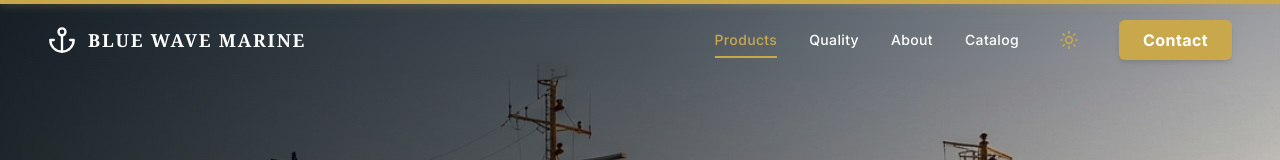
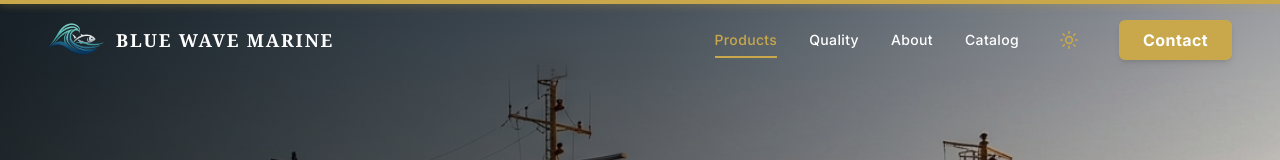
Before and after one commit to Dev-Shah23/Blue-Marine-Wave, a React (Create React App) app: page / in a window 1280 px wide. Shown: the top 160 px of the page. Built offline with nearby package versions, Linux system fonts and the light colour scheme; no server answers.

Commit message:
Add logo to navbar, footer, and browser tab favicon

```diff
--- a/public/index.html
+++ b/public/index.html
@@ -4,6 +4,8 @@
         <meta charset="utf-8" />
         <meta name="viewport" content="width=device-width, initial-scale=1" />
         <meta name="theme-color" content="#000000" />
+        <link rel="icon" href="%PUBLIC_URL%/logo.png" type="image/png" />
+        <link rel="apple-touch-icon" href="%PUBLIC_URL%/logo.png" />
         <meta name="description" content="Premium B2B seafood export platform connecting Asian markets with the world's finest seafood." />
         <meta property="og:title" content="Blue Wave Marine — Premium Seafood Export" />
         <meta property="og:description" content="Premium B2B seafood export platform connecting Asian markets with the world's finest seafood." />
--- a/src/components/Footer.js
+++ b/src/components/Footer.js
@@ -1,4 +1,5 @@
-import { Anchor, Mail, Phone, MapPin, Instagram, Linkedin, Facebook } from "lucide-react";
+import { Mail, Phone, MapPin, Instagram, Linkedin, Facebook } from "lucide-react";
+import logo from "../fwdphotos/logo.png";
 import { Link } from "react-router-dom";
 import { motion } from "framer-motion";
 import { useTheme } from "next-themes";
@@ -84,11 +85,11 @@ export default function Footer() {
       </div>
 
       <div className="max-w-7xl mx-auto px-6 relative z-10">
-        <div className="grid grid-cols-1 md:grid-cols-3 gap-12 mb-16">
+        <div className="grid grid-cols-1 md:grid-cols-3 gap-12 mb-16 items-start">
           {/* Column 1: Brand & Contact */}
           <div className="space-y-6">
             <div className="flex items-center gap-3">
-              <Anchor className="w-8 h-8 text-[var(--accent-gold)]" />
+              <img src={logo} alt="Blue Wave Marine Logo" className="w-16 h-16 object-contain" />
               <span className="text-xl font-bold tracking-widest font-serif">
                 BLUE WAVE MARINE
               </span>
@@ -124,7 +125,7 @@ export default function Footer() {
           </div>
 
           {/* Column 2: Quick Links */}
-          <div>
+          <div className="pt-4">
             <h4 className="text-lg font-bold mb-6 font-serif border-b border-[var(--accent-gold)]/30 pb-2 inline-block">Quick Links</h4>
             <ul className="space-y-4 text-sm text-slate-400">
               <li><a href="/#products" className="hover:text-[var(--accent-gold)] transition-colors">Products</a></li>
@@ -136,7 +137,7 @@ export default function Footer() {
           </div>
 
           {/* Column 3: Certifications */}
-          <div>
+          <div className="pt-4">
             <h4 className="text-lg font-bold mb-6 font-serif border-b border-[var(--accent-gold)]/30 pb-2 inline-block">Certifications</h4>
             <ul className="space-y-4 text-sm text-slate-400">
               <li className="flex items-center gap-2 whitespace-nowrap"><span className="w-1.5 h-1.5 rounded-full bg-[var(--accent-gold)]" /> ISO 22000</li>
--- a/src/components/Navbar.js
+++ b/src/components/Navbar.js
@@ -1,5 +1,6 @@
 import { useEffect, useState, useRef } from "react";
-import { Anchor, Sun, Moon } from "lucide-react";
+import { Sun, Moon } from "lucide-react";
+import logo from "../fwdphotos/logo.png";
 import { Link, useLocation, useNavigate } from "react-router-dom";
 import { useTheme } from "next-themes";
 import { motion, AnimatePresence } from "framer-motion";
@@ -109,7 +110,7 @@ export default function Navbar() {
             to="/"
             className={`flex items-center gap-3 hover:text-[#C9A84C] transition-colors ${textColorClass}`}
           >
-            <Anchor className="w-7 h-7" />
+            <img src={logo} alt="Blue Wave Marine Logo" className="w-14 h-14 object-contain" />
             <span className="text-lg font-bold tracking-widest font-serif">
               BLUE WAVE MARINE
             </span>
```
Also changed, not shown: public/logo.png (added), src/fwdphotos/logo.png (added).
